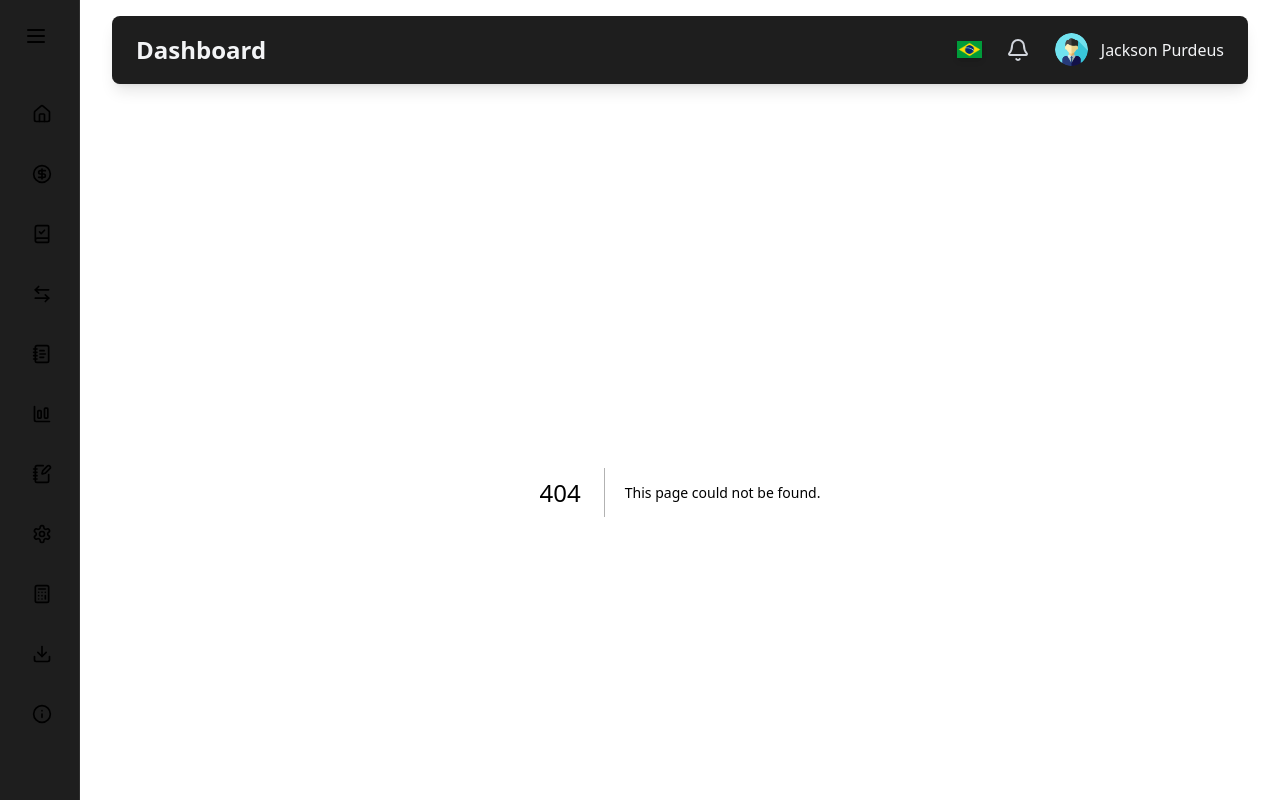
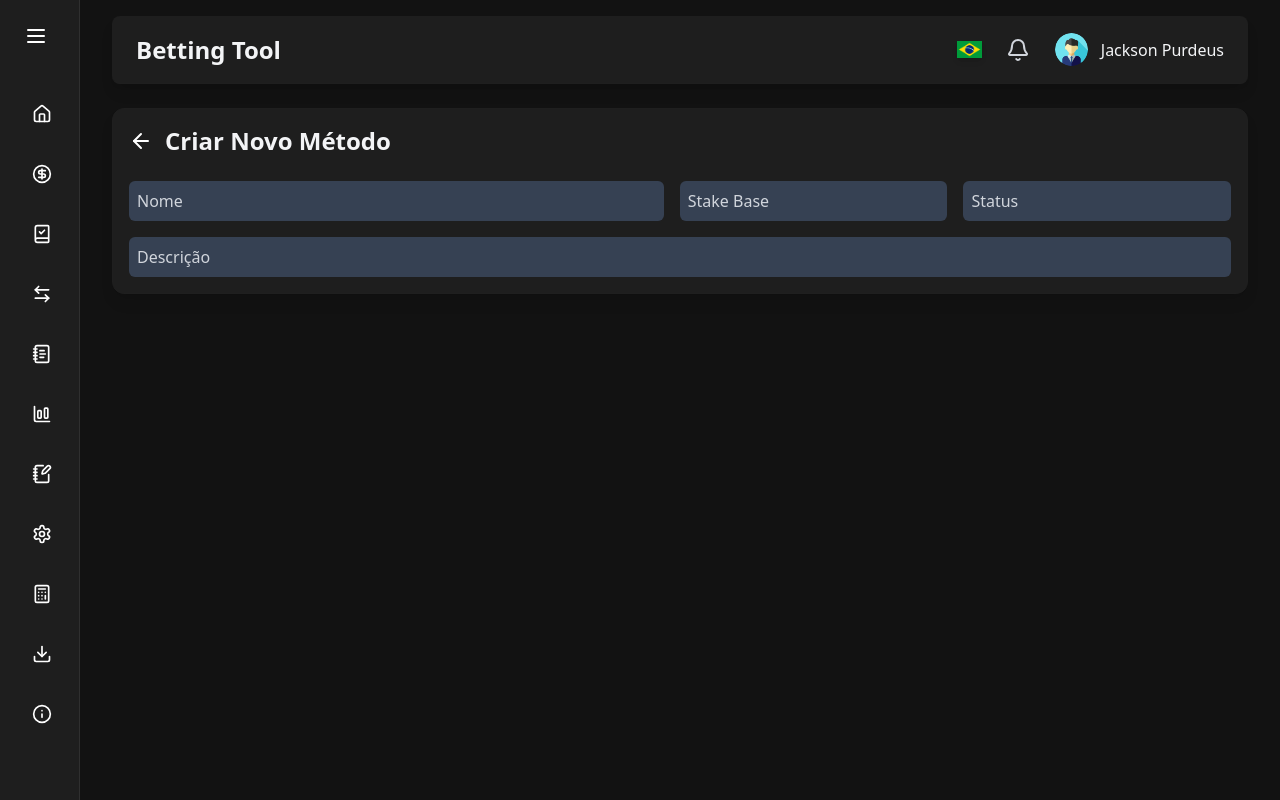
Before and after one commit to JacksonLRD/betting-tool-web, a Next.js app: page /methods/create in a window 1280 px wide. Before the commit this address had no page. Built offline with nearby package versions, Linux system fonts and the light colour scheme.

Commit message:
feat: adds method form

```diff
--- /dev/null
+++ b/app/methods/create/page.tsx
@@ -0,0 +1,49 @@
+'use client'
+
+import Link from 'next/link'
+import React from 'react'
+import { ArrowLeft } from 'lucide-react'
+import CreateMethodForm from '@/components/CreateMethodForm'
+
+const CreateMethodPage = () => {
+  return (
+    <div className="flex-1 overflow-auto relative z-10">
+      <main className="max-w-7xl mx-auto py-4 px-4 lg:px-8">
+        <div className="bg-[#1e1e1e] backdrop-blur-md shadow-lg rounded-xl p-4 md:p=6 border border-[#1f1f1f] mx-2 md:mx-0 mb-8">
+          <div className="flex flex-col md:flex-row justify-start items-center mb-6 gap-4 md:gap-0">
+            <ArrowLeft />
+            <h2 className="text-lg md:text-2xl mx-3 font-semibold text-gray-100 text-center md:text-left">
+              Criar Novo Método
+            </h2>
+          </div>
+          <form className="flex flex-col">
+            <div className="flex space-x-4 mb-4">
+              <input
+                className="bg-gray-700 text-white border-0 rounded-md p-2 w-2/4 focus:bg-gray-600 focus:outline-none transition ease-out duration-150 placeholder-gray-300"
+                placeholder="Nome"
+                type="text"
+              />
+              <input
+                className="bg-gray-700 text-white border-0 rounded-md p-2 w-1/4 focus:bg-gray-600 focus:outline-none transition ease-out duration-150 placeholder-gray-300"
+                placeholder="Stake Base"
+                type="text"
+              />
+              <input
+                className="bg-gray-700 text-white border-0 rounded-md p-2 w-1/4 focus:bg-gray-600 focus:outline-none transition ease-out duration-150 placeholder-gray-300"
+                placeholder="Status"
+                type="text"
+              />
+            </div>
+            <input
+              className="bg-gray-700 text-white border-0 rounded-md p-2 focus:bg-gray-600 focus:outline-none transition ease-out duration-150 placeholder-gray-300"
+              placeholder="Descrição"
+              type="text"
+            />
+          </form>
+        </div>
+      </main>
+    </div>
+  )
+}
+
+export default CreateMethodPage
--- /dev/null
+++ b/components/CreateMethodForm.tsx
@@ -0,0 +1,44 @@
+'use client'
+
+import React from 'react'
+import { ArrowLeft } from 'lucide-react'
+
+const CreateMethodForm = () => {
+  return (
+    <div>
+      <div className="flex flex-col items-center justify-center h-screen">
+        <div className="w-full max-w-md bg-[#222] rounded-xl shadow-md py-8 px-8">
+          <h2 className="mb-4 text-[28px] font-semibold text-gray-100 text-center">
+            Novo Método
+          </h2>
+          <form className="flex flex-col">
+            <div className="flex space-x-4 mb-4">
+              <input
+                className="mb-4 bg-gray-700 text-white border-0 rounded-md p-2 w-1/3 focus:bg-gray-600 focus:outline-none transition ease-out duration-150 placeholder-gray-300"
+                placeholder="Nome"
+                type="text"
+              />
+              <input
+                className="bg-gray-700 text-white border-0 rounded-md p-2 w-1/3 focus:bg-gray-600 focus:outline-none transition ease-out duration-150 placeholder-gray-300"
+                placeholder="Stake Base"
+                type="text"
+              />
+              <input
+                className="bg-gray-700 text-white border-0 rounded-md p-2 w-1/3 focus:bg-gray-600 focus:outline-none transition ease-out duration-150 placeholder-gray-300"
+                placeholder="Status"
+                type="text"
+              />
+            </div>
+            <input
+              className="bg-gray-700 text-white border-0 rounded-md p-2 focus:bg-gray-600 focus:outline-none transition ease-out duration-150 placeholder-gray-300"
+              placeholder="Descrição"
+              type="text"
+            />
+          </form>
+        </div>
+      </div>
+    </div>
+  )
+}
+
+export default CreateMethodForm
--- a/components/Header.tsx
+++ b/components/Header.tsx
@@ -9,7 +9,7 @@ const Header = () => {
     <header className="bg-[#1e1e1e] shadow-lg border-b border-[#1f1f1f] mx-4 sm:mx-6 lg:mx-8 mt-4 mb-2 rounded-lg">
       <div className="max-w-7xl mx-auto py-4 px-4 sm:px-6 flex items-center justify-between">
         <h1 className="text-lg sm:text-xl lg:text-2xl font-semibold text-gray-100">
-          Dashboard
+          Betting Tool
         </h1>
         <div className="flex items-center space-x-3 sm:space-x-6">
           <Image
--- a/components/MethodsTable.tsx
+++ b/components/MethodsTable.tsx
@@ -4,6 +4,7 @@ import { motion } from 'framer-motion'
 import data from '../public/data/data.json'
 import React, { useMemo, useState } from 'react'
 import { Eye, Plus, Search, Trash2 } from 'lucide-react'
+import Link from 'next/link'
 
 const METHOD_STATUS = {
   VALIDADO: 'Validado',
@@ -96,10 +97,12 @@ const MethodsTable = () => {
               size={18}
             />
           </div>
-          <div className="flex items-center p-2 text-sm font-medium rounded-lg bg-green-600 hover:bg-green-400 transition-colors cursor-pointer">
-            <Plus size={18} style={{ minWidth: '18px' }} />
-            <span className="ml-4 whitespace-nowrap">Criar Método</span>
-          </div>
+          <Link key={'create-method'} href={'/methods/create'}>
+            <button className="flex items-center p-2 text-sm font-medium rounded-lg bg-green-600 hover:bg-green-400 transition-colors cursor-pointer">
+              <Plus size={18} style={{ minWidth: '18px' }} />
+              <span className="ml-4 whitespace-nowrap">Criar Método</span>
+            </button>
+          </Link>
         </div>
       </div>
 
```
